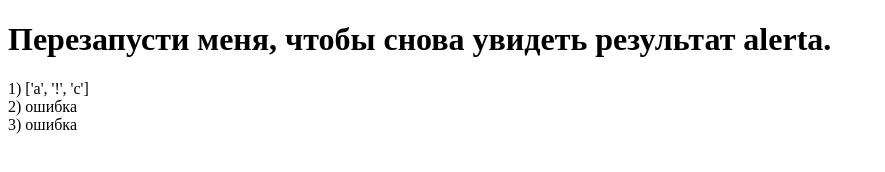
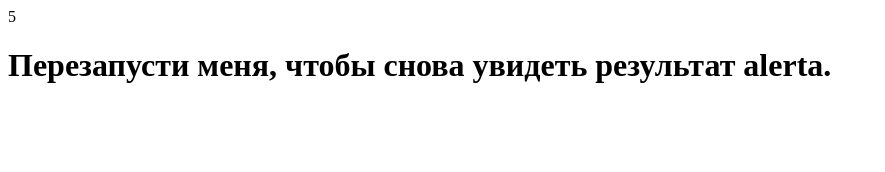
Before and after one commit to LeoonWi/JS_Exercises, a plain HTML site: page index.html in a window 1280 px wide. Shown: the whole page, without its empty margins (0-885 px from the left). Drawn offline with Linux system fonts and the light colour scheme.

Commit message:
Подход к программированию через const

```diff
--- a/index.html
+++ b/index.html
@@ -9,8 +9,5 @@
 </head>
 <body>
     <h1>Перезапусти меня, чтобы снова увидеть результат alerta.</h1>
-    <p>
-        1) ['a', '!', 'c']<br>2) ошибка<br>3) ошибка
-    </p>
 </body>
 </html>
--- a/script.js
+++ b/script.js
@@ -1 +1,6 @@
 "use strict"; //Это включение строго режима, чтобы браузер включал все современные возможности языка.
+
+const arr = [1, 2, 3, 4, 5];
+const res = arr[1] + arr[2];
+
+document.write(res);
```
